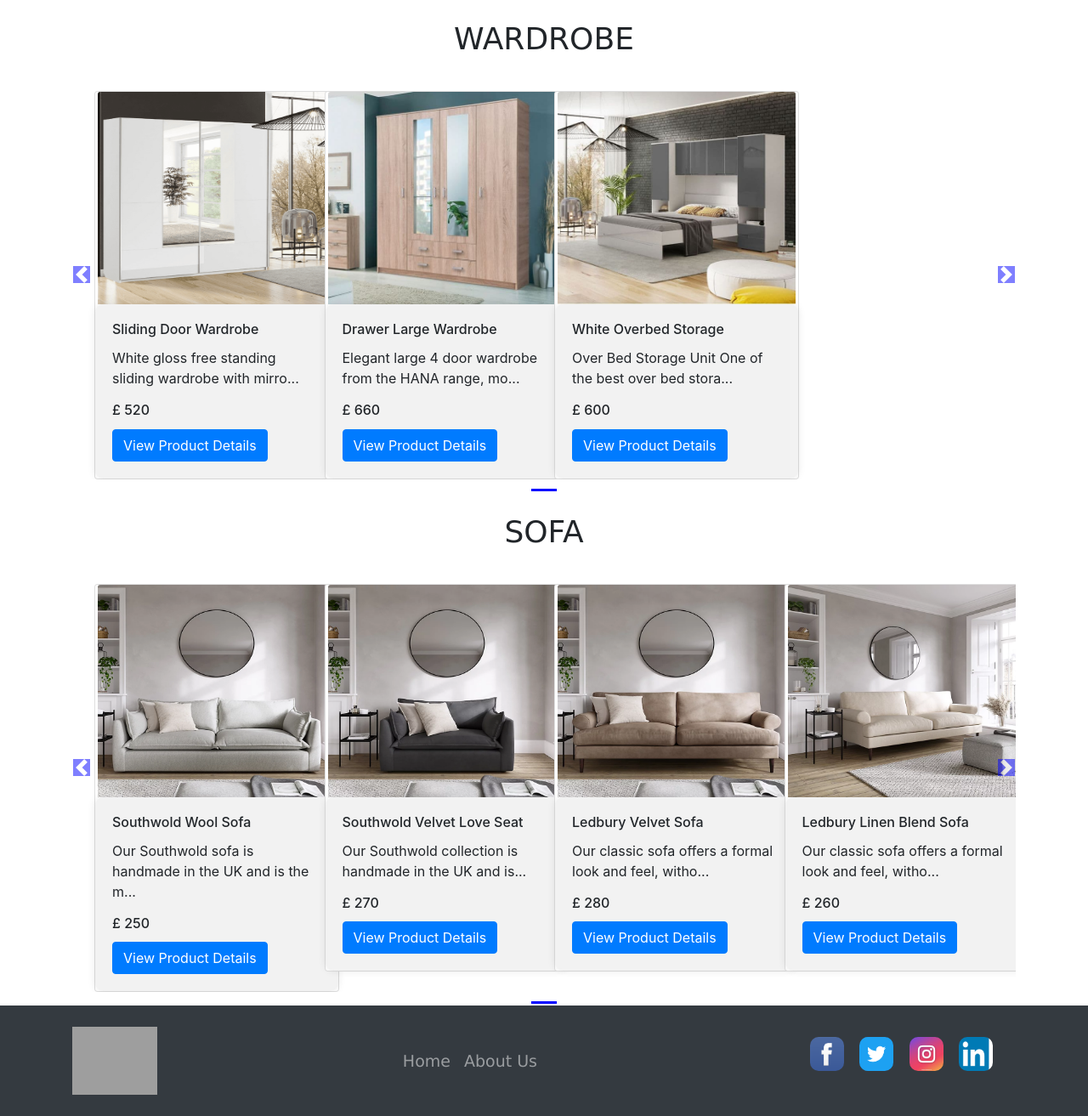
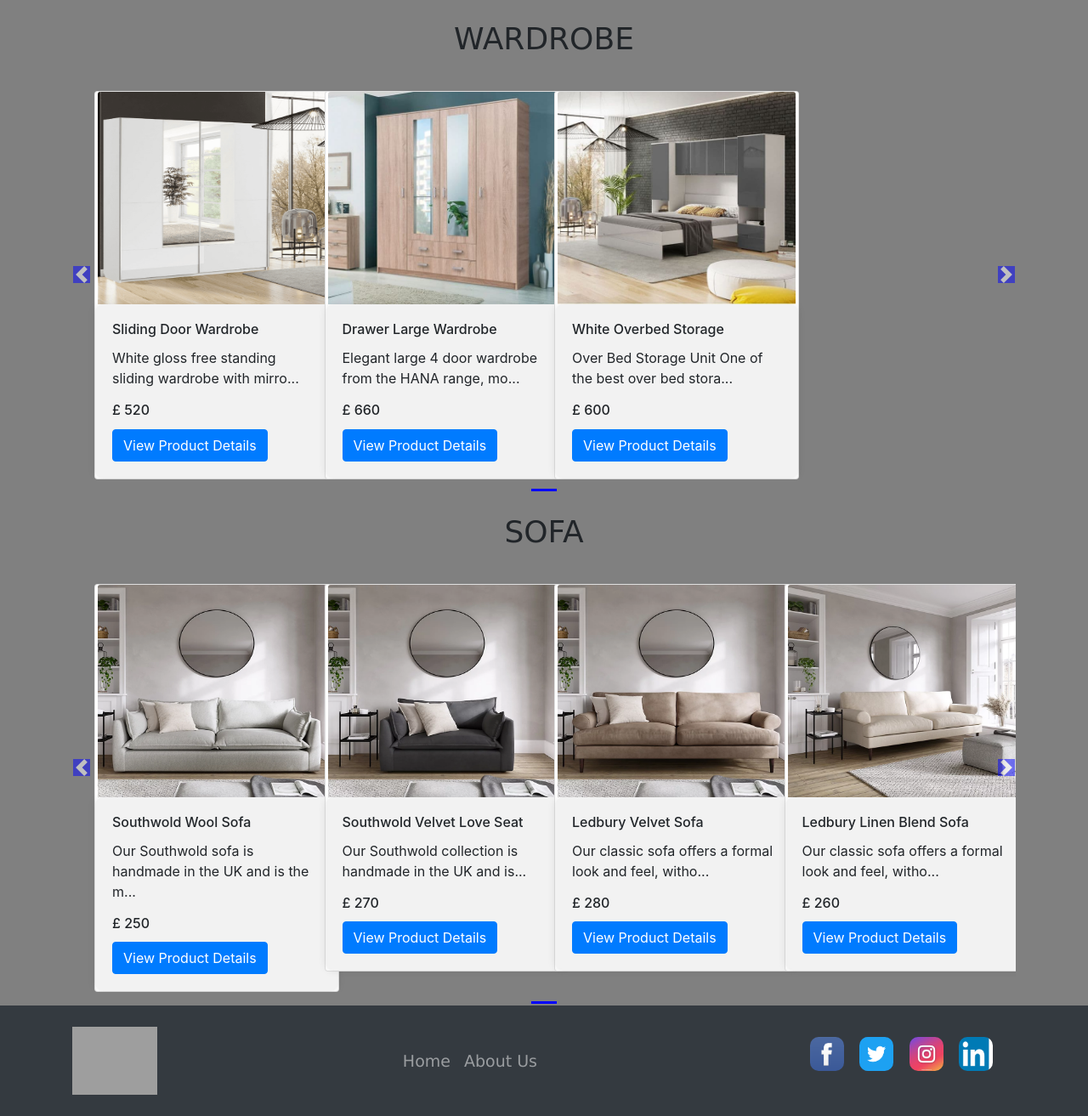
Before and after one commit to Ritikachania/Innovative_Interiors, a Django app: page /products in a window 1280 px wide. Shown: the part 106-1419 px from the top of the page at 85% size. Run offline with Django 5.2, Linux system fonts and the light colour scheme; data comes from the database, SQL or seed files in the repository; some libraries are stand-ins or nearby versions; grey boxes are pictures that could not be loaded.

Commit message:
Update index.html

```diff
--- a/InnovativeInteriors/myproject/products/templates/products/index.html
+++ b/InnovativeInteriors/myproject/products/templates/products/index.html
@@ -3,7 +3,7 @@
 {% block css %}
 
 body {
-    background-color: ; /* Grey background color */
+    background-color: grey ; /* Grey background color */
 }
 .navbar{
     font-family: 'Lucida Sans', 'Lucida Sans Regular', 'Lucida Grande', 'Lucida Sans Unicode', Geneva, Verdana, sans-serif;
```
